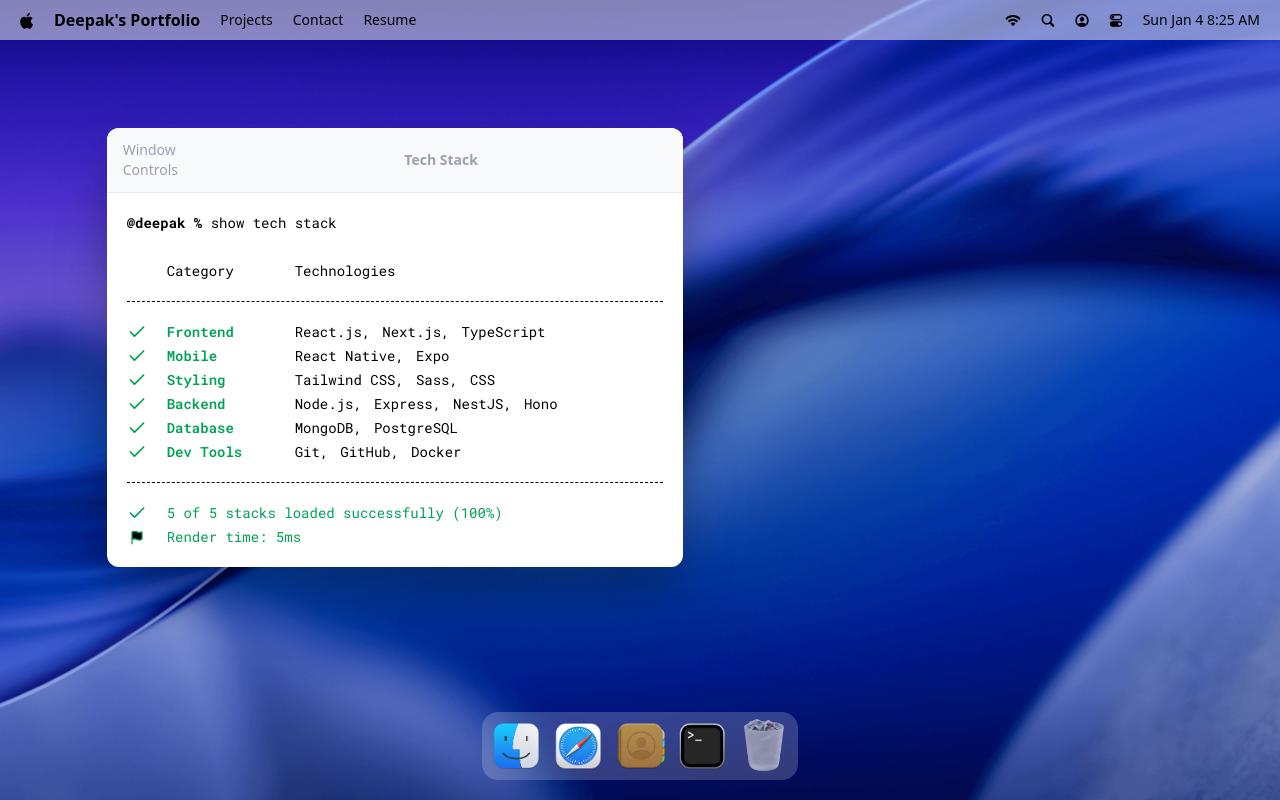
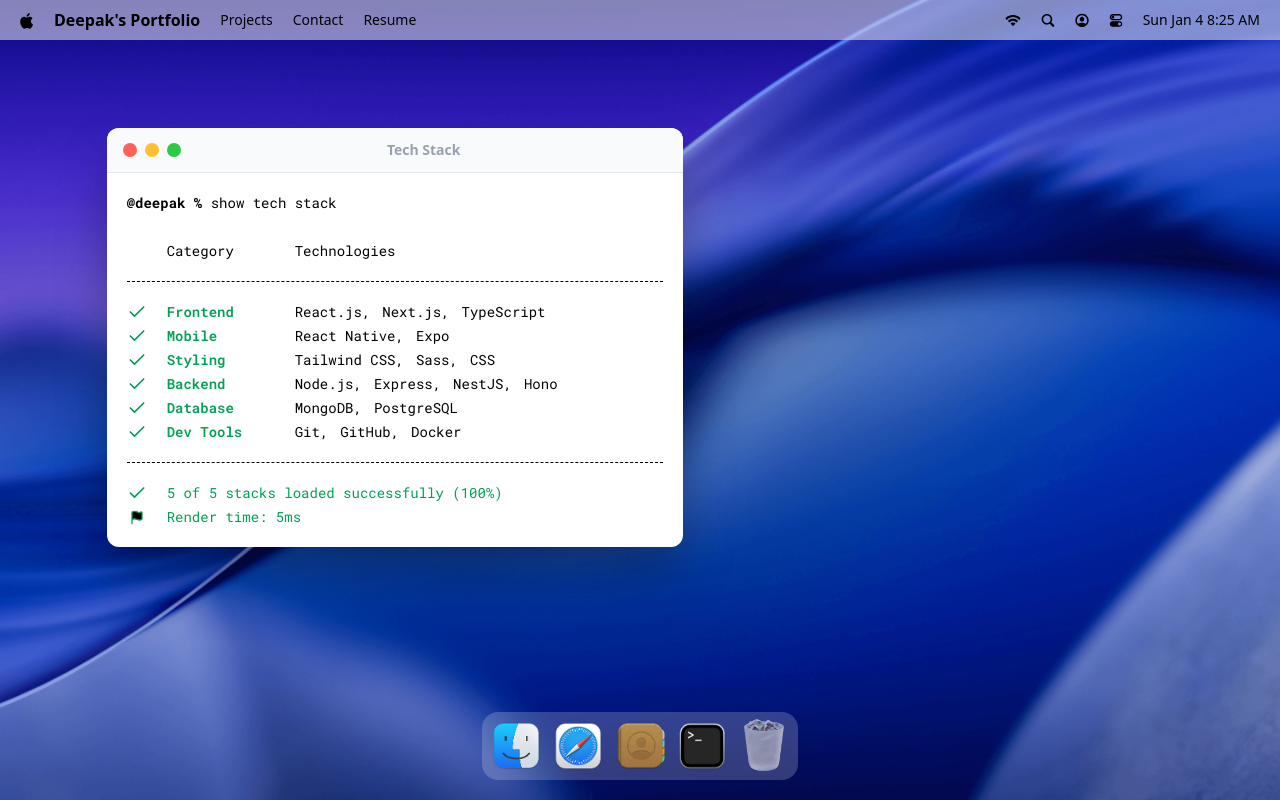
Before and after one commit to deepakgudi-pixel/portoflio, a React (Vite) app: page / in a window 1280 px wide. Both pictures are taken after a click on the button 702 px from the left and 746 px from the top of the page. Built offline with nearby package versions, Linux system fonts and the light colour scheme; a web font is replaced by a local one.

Commit message:
feature/windows terminal

```diff
--- /dev/null
+++ b/src/components/WindowControls.jsx
@@ -0,0 +1,15 @@
+import useWindowStore from "#store/window";
+
+function WindowControls({ target }) {
+  const { closeWindow } = useWindowStore();
+
+  return (
+    <div id="window-controls">
+      <div className={"close"} onClick={() => closeWindow(target)} />
+      <div className={"minimize"} />
+      <div className={"maximize"} />
+    </div>
+  );
+}
+
+export default WindowControls;
--- a/src/components/index.js
+++ b/src/components/index.js
@@ -1,5 +1,5 @@
 import Navbar from "#components/Navbar";
 import Dock from "#components/Dock";
+import WindowControls from "#components/WindowControls";
 
-
-export { Navbar, Dock}
+export { Navbar, Dock, WindowControls };
--- a/src/windows/Terminal.jsx
+++ b/src/windows/Terminal.jsx
@@ -1,3 +1,4 @@
+import { WindowControls } from "#components";
 import { techStack } from "#constants";
 import WindowWrapper from "#hoc/WindowWrapper";
 import { Check, Flag } from "lucide-react";
@@ -6,7 +7,7 @@
   return (
     <>
       <div id="window-header">
-        <p> Window Controls </p>
+        <WindowControls target="terminal" />
         <h2> Tech Stack </h2>
       </div>
 
```
